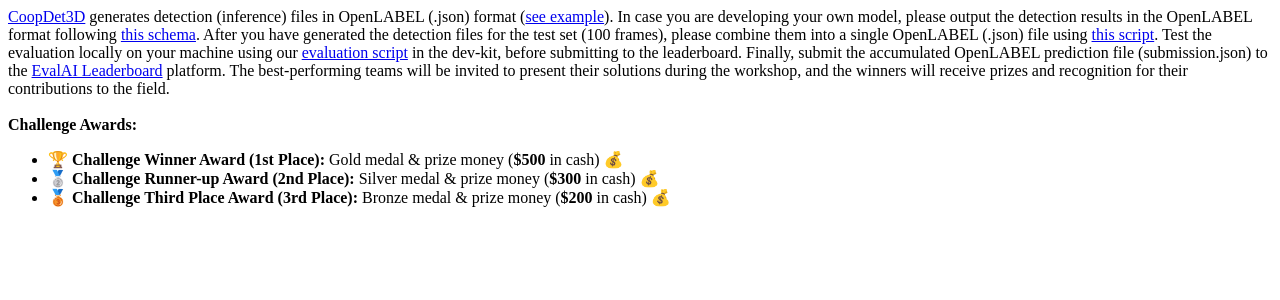
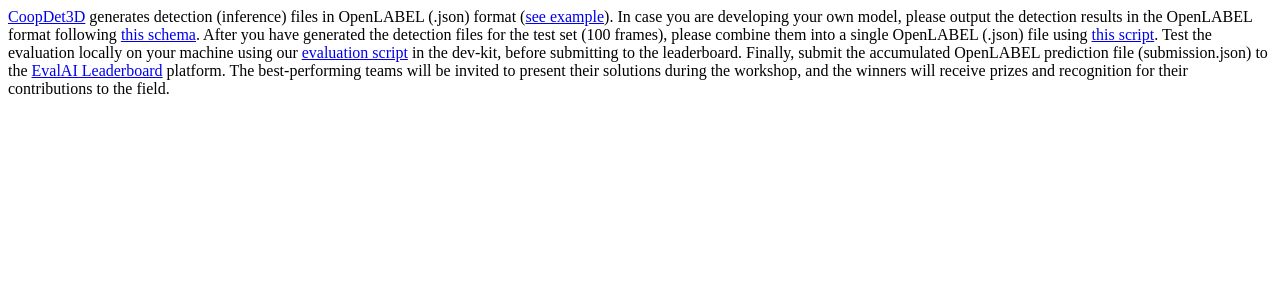
Before and after one commit to drivex-workshop/EvalAI-Starters-Template, a Python web app: template templates/submission_guidelines.html in a window 1280 px wide. Shown: the top 300 px of the page. Run offline with Jinja, Linux system fonts and the light colour scheme; the template is opened without the code that fills it, so the values that code supplies are empty.

Commit message:
update submission guidelines

```diff
--- a/templates/submission_guidelines.html
+++ b/templates/submission_guidelines.html
@@ -4,12 +4,4 @@
 Test the evaluation locally on your machine using our <a href="https://github.com/tum-traffic-dataset/tum-traffic-dataset-dev-kit/blob/main/src/eval/evaluation_3d_object_detection.py">evaluation script</a> in the dev-kit, before submitting to the leaderboard.
 Finally, submit the accumulated OpenLABEL prediction file (submission.json) to the <a href="https://eval.ai/web/challenges/challenge-page/2476/">EvalAI Leaderboard</a> platform.
 The best-performing teams will be invited to present their solutions during the workshop, and the winners will receive prizes and recognition for their contributions to the field.
-</br>
-</br>
-<b>Challenge Awards:</b></br>
-<ul>
-    <li><b>🏆 Challenge Winner Award (1st Place):</b> Gold medal & prize money (<b>$500</b> in cash) 💰</li>
-    <li><b>🥈 Challenge Runner-up Award (2nd Place):</b> Silver medal & prize money (<b>$300</b> in cash) 💰</li>
-    <li><b>🥉 Challenge Third Place Award (3rd Place):</b> Bronze medal & prize money (<b>$200</b> in cash) 💰</li>
-</ul>
 </p>
```
Also changed, not shown: templates/description.html (+10 -0 lines).
